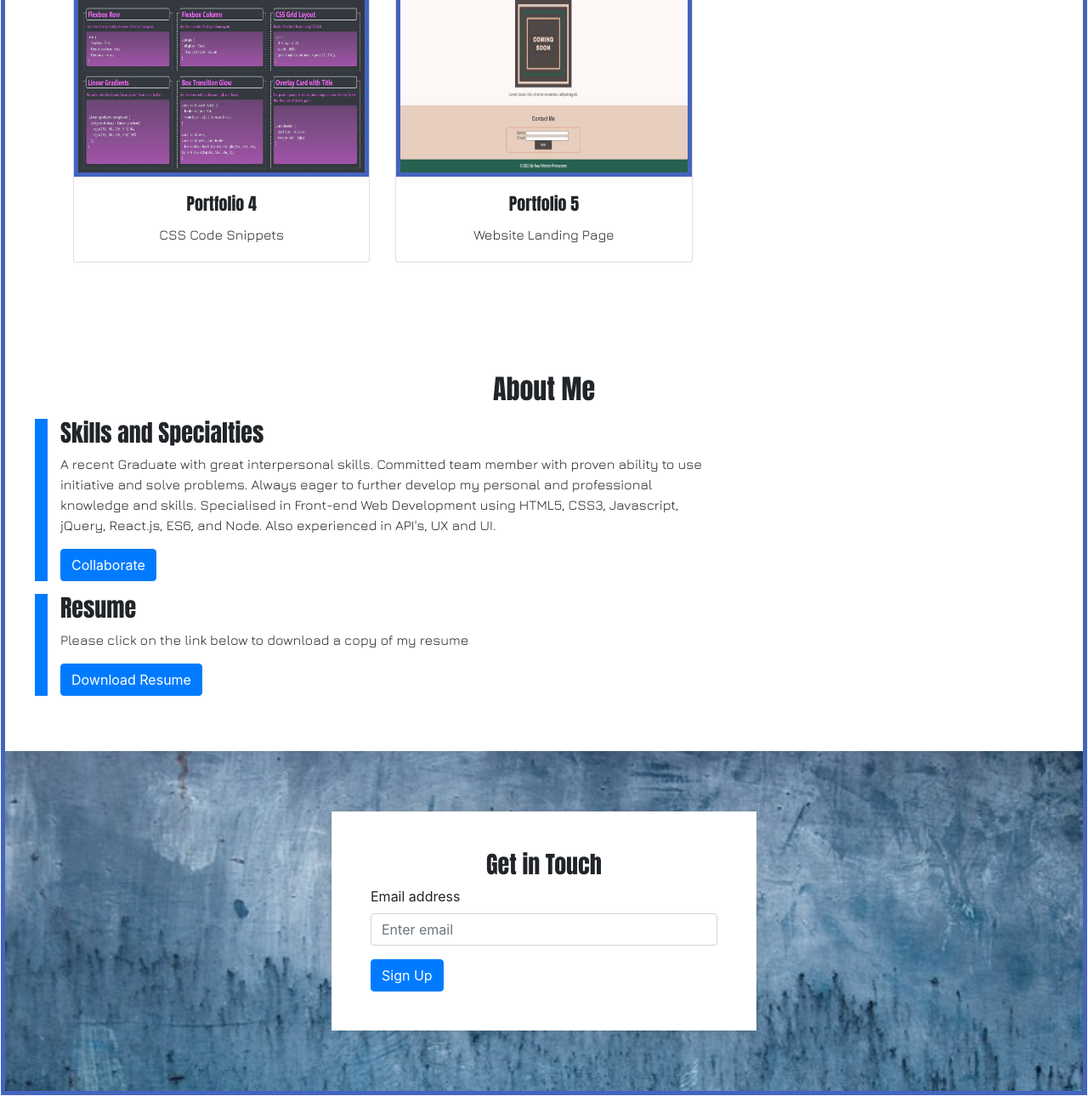
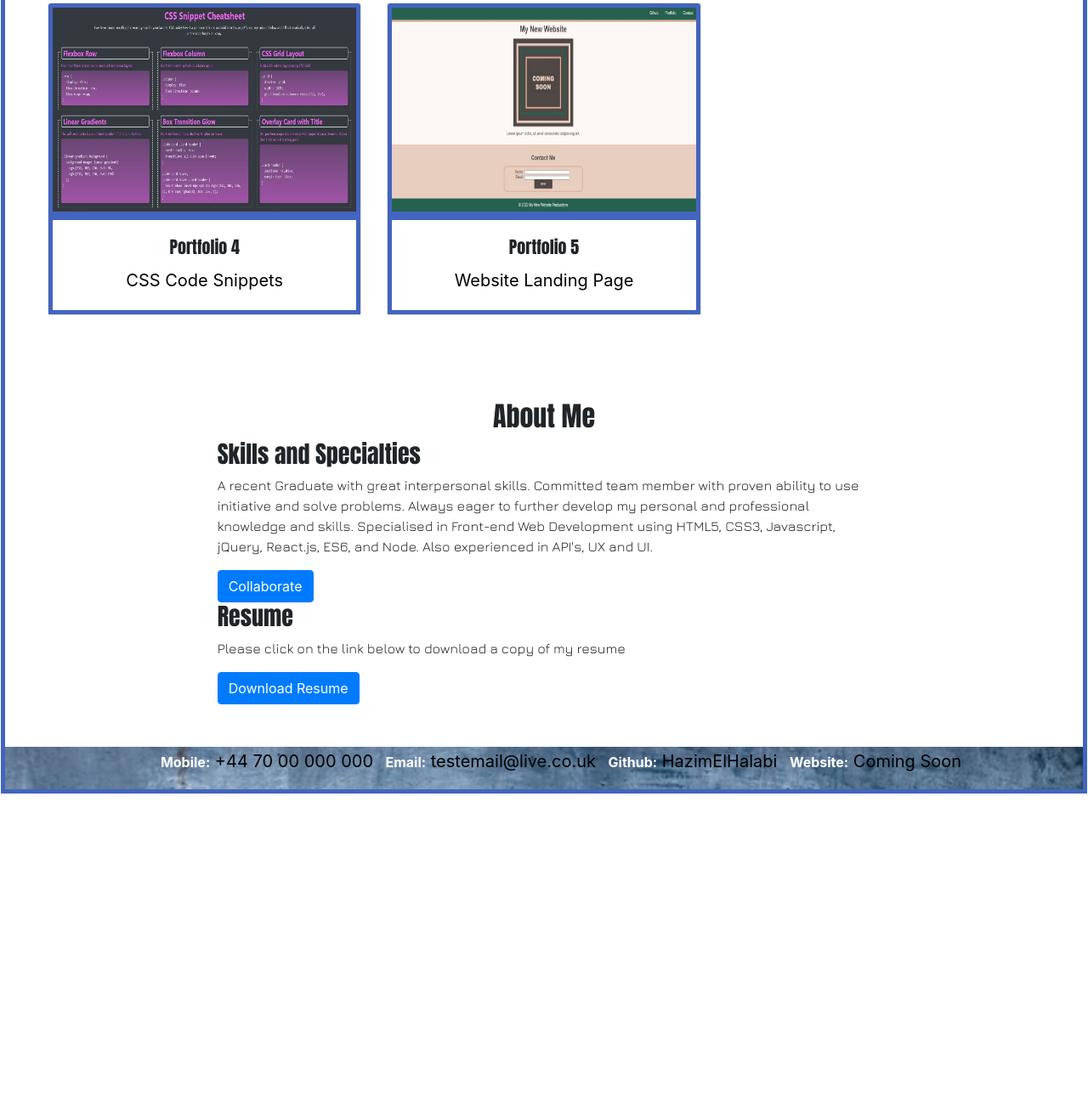
Before and after one commit to HazimElHalabi/Bootstrap-Portfolio, a plain HTML site: page index.html in a window 1280 px wide. Shown: the part 1064-2354 px from the top of the page at 85% size. After the commit the page ends 1999 px from the top, so only its background shows below. Drawn offline with nearby package versions, Linux system fonts and the light colour scheme.

Commit message:
code refactoring

```diff
--- a/CSS/style.css
+++ b/CSS/style.css
@@ -74,18 +74,12 @@ p {
 .sectionHeading {
   text-align: center;
 }
-.showsNear  {
-  padding: 0px 30px 30px 30px;
-}
 .cardContainer {
   text-align: center;
 }
 
 /* Content */
-.sideAccent {
-  background: #007bff;
-  width: 15px;
-}
+
 .imageContainer img {
   width: 100%;
 }
@@ -97,34 +91,15 @@ p {
   height: 250px;
   border: 5px solid var(--border);
 }
+.card-body {
+  border: 5px solid var(--border);
+}
 .valueProp {
-  margin-top: 15px;
-  margin-bottom: 15px;
+  display: flex;
+  align-items: center;
+  justify-content: center;
 }
 
-/* Footer */
-.emailContain {
-  background: url(../images/Hero\ Tag.jpg);
-  background-size: cover;
-  display: flex;
-  align-items: center;
-  flex-direction: column;
-  align-items: center;
-  justify-content: center;
-  height: 400px;
-}
-
-/* Footer form */
-form {
-  width: 500px;
-  margin: 35px;
-  padding: 45px;
-  border: 1px solid #F2F2F2;
-  -webkit-box-shadow: 0 1px 4px rgba(0, 0, 0, 0.3), 0 0 40px rgba(0, 0, 0, 0.1) inset;
-  -moz-box-shadow: 0 1px 4px rgba(0, 0, 0, 0.3), 0 0 40px rgba(0, 0, 0, 0.1) inset;
-  box-shadow: 0 1px 4px rgba(0, 0, 0, 0.1), 0 0 40px rgba(0, 0, 0, 0.1);
-  background-color: white;
-}
 
 /* STYLES FOR TEMPLATE PLEASE DO NOT TOUCH*/
 .cardContainer {
@@ -133,3 +108,37 @@ form {
 .card {
   margin: 0 auto;
 }
+footer {
+  background-image: url(../images/Hero\ Tag.jpg);
+  background-size: cover;
+  background-repeat: no-repeat;
+  height: calc(65vh - 25px);
+  display: flex;
+  align-items: center;
+  justify-content: center;
+}
+#contact {
+  display: flex;
+  justify-content: center;
+  align-items: center;
+  height: 50px;
+}
+li {
+  color: white;
+  display: inline-block;
+  padding: 5px;
+}
+a {
+  color: black;
+  font-size: 20px;
+  text-decoration: none;
+}
+a:hover {
+  display: inline-block;
+  background-color: rgb(123, 157, 175);
+  padding: 2px;
+  text-align: center;
+  font-size: 20px;
+  margin: 0px;
+  transition: 0.3s;
+}
--- a/index.html
+++ b/index.html
@@ -60,10 +60,12 @@
       <!-- Card 1 -->
       <div class="cardContainer col-lg-4 col-md-4 col-sm-12">
         <div class="card">
-          <img src="images/Project 1.jpg" class="card-img-top" alt="...">
+          <img src="images/Project 1.jpg" class="card-img-top" alt="Portfolio 1">
           <div class="card-body">
             <h5 class="card-title">Portfolio 1</h5>
-            <p class="card-text">Marketing Agency Website Refactoring</p>
+            <div class="heading"><a
+                href="https://hazimelhalabi.github.io/Marketing-Agency-Website-Refactoring/">Marketing Agency Website
+                Refactoring</a></div>
           </div>
         </div>
       </div>
@@ -72,10 +74,11 @@
       <!-- Card 2 -->
       <div class="cardContainer col-lg-4 col-md-4 col-sm-12">
         <div class="card">
-          <img src="images/Project 2.jpg" class="card-img-top" alt="...">
+          <img src="images/Project 2.jpg" class="card-img-top" alt="Portfolio 2">
           <div class="card-body">
             <h5 class="card-title">Portfolio 2</h5>
-            <p class="card-text">Furniture Store Client Website</p>
+            <div class="heading"><a href="https://github.com/HazimElHalabi/Online-Furniture-Store">Furniture Store
+                Client Website</a></div>
           </div>
         </div>
       </div>
@@ -84,10 +87,11 @@
       <!-- Card 3 -->
       <div class="cardContainer col-lg-4 col-md-4 col-sm-12">
         <div class="card">
-          <img src="images/Project 3.jpg" class="card-img-top" alt="...">
+          <img src="images/Project 3.jpg" class="card-img-top" alt="Portfolio 3">
           <div class="card-body">
             <h5 class="card-title">Portfolio 3</h5>
-            <p class="card-text">Jake's Eatery Client Website</p>
+            <div class="heading"><a href="https://github.com/HazimElHalabi/Jake-s-Eatery">Jake's Eatery Client
+                Website</a></div>
           </div>
         </div>
       </div>
@@ -96,10 +100,11 @@
       <!-- Card 4 -->
       <div class="cardContainer col-lg-4 col-md-4 col-sm-12">
         <div class="card">
-          <img src="images/Project 4.jpg" class="card-img-top" alt="...">
+          <img src="images/Project 4.jpg" class="card-img-top" alt="Portfolio 4">
           <div class="card-body">
             <h5 class="card-title">Portfolio 4</h5>
-            <p class="card-text">CSS Code Snippets</p>
+            <div class="heading"><a href="https://github.com/HazimElHalabi/CSS-Code-Snippets">CSS Code Snippets</a>
+            </div>
           </div>
         </div>
       </div>
@@ -108,10 +113,10 @@
       <!-- Card 5 -->
       <div class="cardContainer col-lg-4 col-md-4 col-sm-12">
         <div class="card">
-          <img src="images/Project 5.jpg" class="card-img-top" alt="...">
+          <img src="images/Project 5.jpg" class="card-img-top" alt="Portfolio 5">
           <div class="card-body">
             <h5 class="card-title">Portfolio 5</h5>
-            <p class="card-text">Website Landing Page</p>
+            <div class="heading"><a href="https://github.com/HazimElHalabi/Landing-Page">Website Landing Page </a></div>
           </div>
         </div>
       </div>
@@ -132,10 +137,11 @@
         <h3>Skills and Specialties</h3>
         <p>
           A recent Graduate with great interpersonal skills.
-        Committed team member with proven ability to use initiative and solve problems.
-        Always eager to further develop my personal and professional knowledge and skills.
+          Committed team member with proven ability to use initiative and solve problems.
+          Always eager to further develop my personal and professional knowledge and skills.
 
-        Specialised in Front-end Web Development using  HTML5, CSS3, Javascript, jQuery, React.js, ES6, and Node. Also experienced in API's, UX and UI.
+          Specialised in Front-end Web Development using HTML5, CSS3, Javascript, jQuery, React.js, ES6, and Node. Also
+          experienced in API's, UX and UI.
         </p>
         <a href="contact" class="btn btn-primary">Collaborate
         </a>
@@ -161,16 +167,13 @@
   <!-- End content -->
 
   <!-- Footer -->
-  <footer class="emailContain" id="contact">
-    <form>
-      <h3 class="sectionHeading">Get in Touch</h3>
-      <div class="form-group">
-        <label for="exampleInputEmail1">Email address</label>
-        <input type="email" class="form-control" id="exampleInputEmail1" aria-describedby="emailHelp"
-          placeholder="Enter email">
-      </div>
-      <button type="submit" class="btn btn-primary">Sign Up</button>
-    </form>
+  <footer id="contact">
+    <ul>
+      <li><strong>Mobile:</strong><a href="#"> +44 70 00 000 000 </a></li>
+      <li><strong>Email:</strong><a href="https://www.live.co.uk"> testemail@live.co.uk </a></li>
+      <li><strong>Github:</strong><a href="https://github.com/HazimElHalabi"> HazimElHalabi </a></li>
+      <li><strong>Website:</strong><a href="#"> Coming Soon </a></li>
+    </ul>
   </footer>
   <!-- End footer -->
 
```
